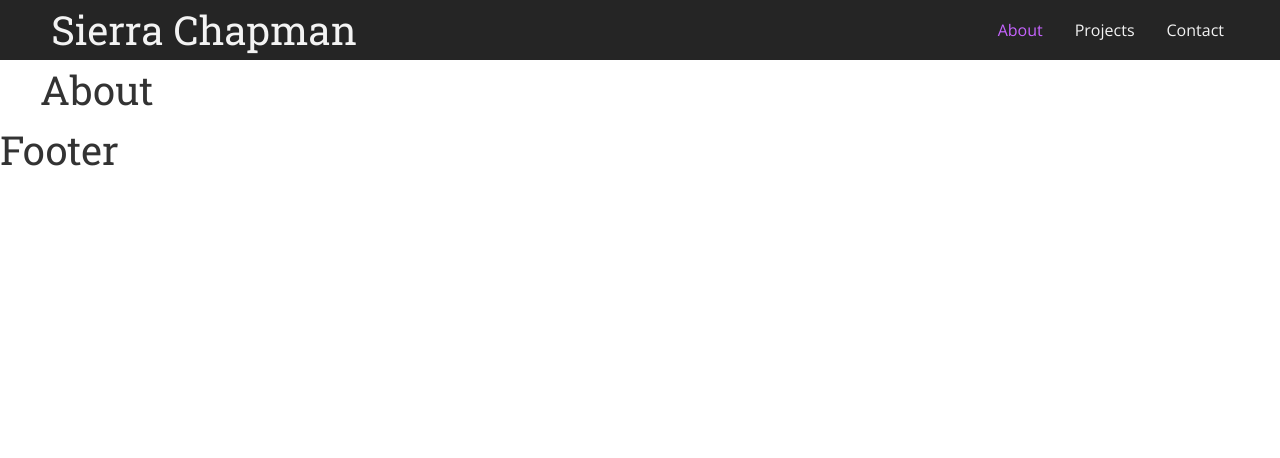
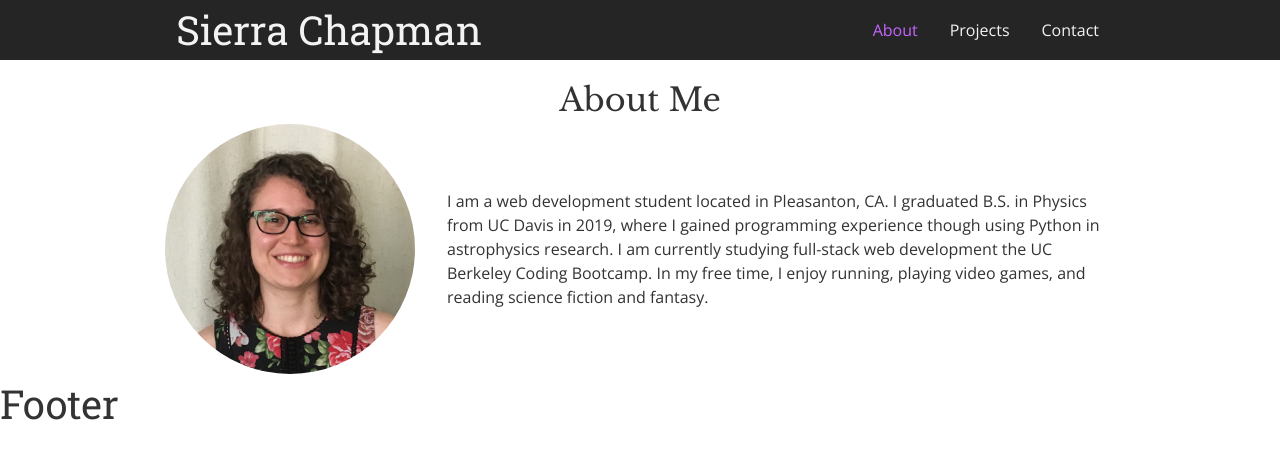
Before and after one commit to SierraChapman/react-portfolio, a React (Create React App) app in the folder client/: page /about in a window 1280 px wide. Shown: the top 458 px of the page. Built offline with nearby package versions, Linux system fonts and the light colour scheme; no server answers.

Commit message:
create about page

```diff
--- a/client/src/components/Container/style.css
+++ b/client/src/components/Container/style.css
@@ -1,4 +1,4 @@
 .container {
-    max-width: 1200px;
+    max-width: 950px;
     margin: 0 auto;
 }
--- a/client/src/index.css
+++ b/client/src/index.css
@@ -13,16 +13,14 @@ h1 {
 }
 
 h2, h3, h4, h5, h6 {
-  font-size: 1.5rem;
+  font-size: 2rem;
   font-family: 'Libre Baskerville', serif;
+  text-align: center;
+  margin-top: 1rem;
 }
 
 @media (min-width: 576px) {
   h1 {
     font-size: 2.5rem;
   }
-
-  h2, h3, h4, h5, h6 {
-    font-size: 2rem;
-  }
 }
--- a/client/src/pages/About/index.js
+++ b/client/src/pages/About/index.js
@@ -2,7 +2,20 @@ import React from 'react';
 import "./style.css";
 
 function About() {
-  return <h1>About</h1>;
+  return (
+    <main id="about">
+      <h2>About Me</h2>
+      <div>
+        <img className="portrait" src={`${process.env.PUBLIC_URL}/assets/img/portrait.jpeg`} alt="Sierra Chapman" />
+        <p>
+          I am a web development student located in Pleasanton, CA.
+          I graduated B.S. in Physics from UC Davis in 2019, where I gained programming experience though using Python in astrophysics research.
+          I am currently studying full-stack web development the UC Berkeley Coding Bootcamp.
+          In my free time, I enjoy running, playing video games, and reading science fiction and fantasy.
+        </p>
+      </div>
+    </main>
+  );
 }
 
 export default About;
--- a/client/src/pages/About/style.css
+++ b/client/src/pages/About/style.css
@@ -0,0 +1,26 @@
+img.portrait {
+    width: 250px;
+    float: left;
+    border-radius: 125px;
+    margin: 0.5rem;
+}
+
+#about div {
+    display: flex;
+    flex-direction: column;
+    align-items: center;
+}
+
+@media (min-width: 576px) {
+    img.portrait {
+        margin: 0;
+    }
+
+    #about div {
+        flex-direction: row;
+    }
+
+    #about div p {
+        margin-left: 2rem;
+    }
+}
```
